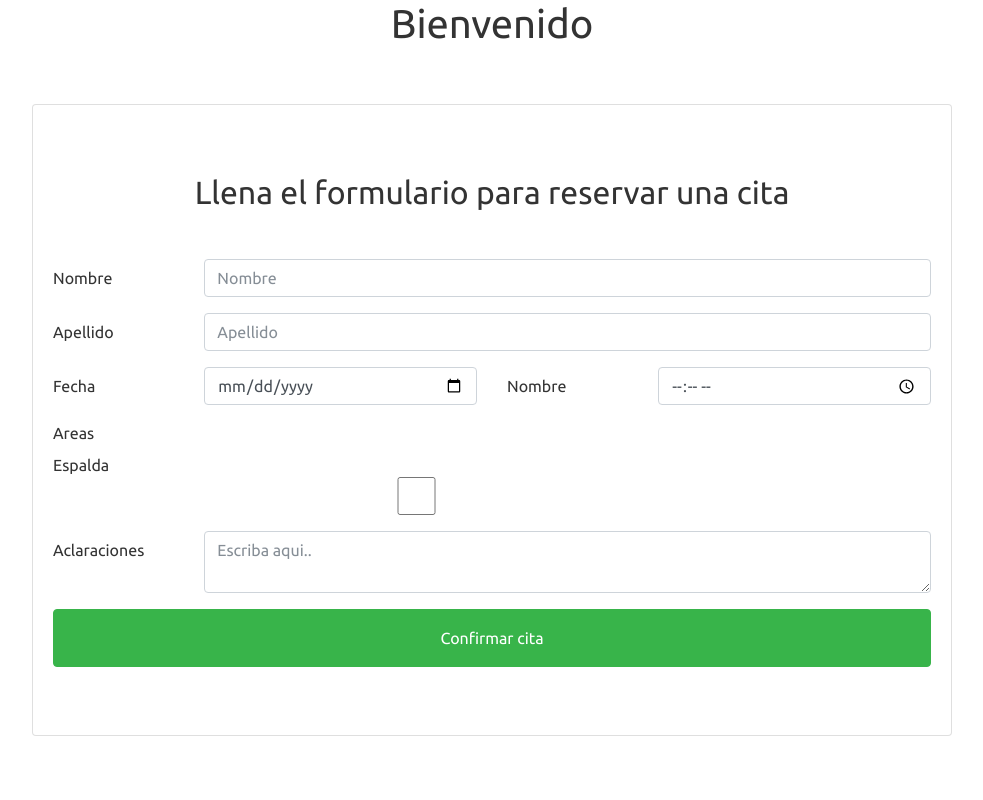
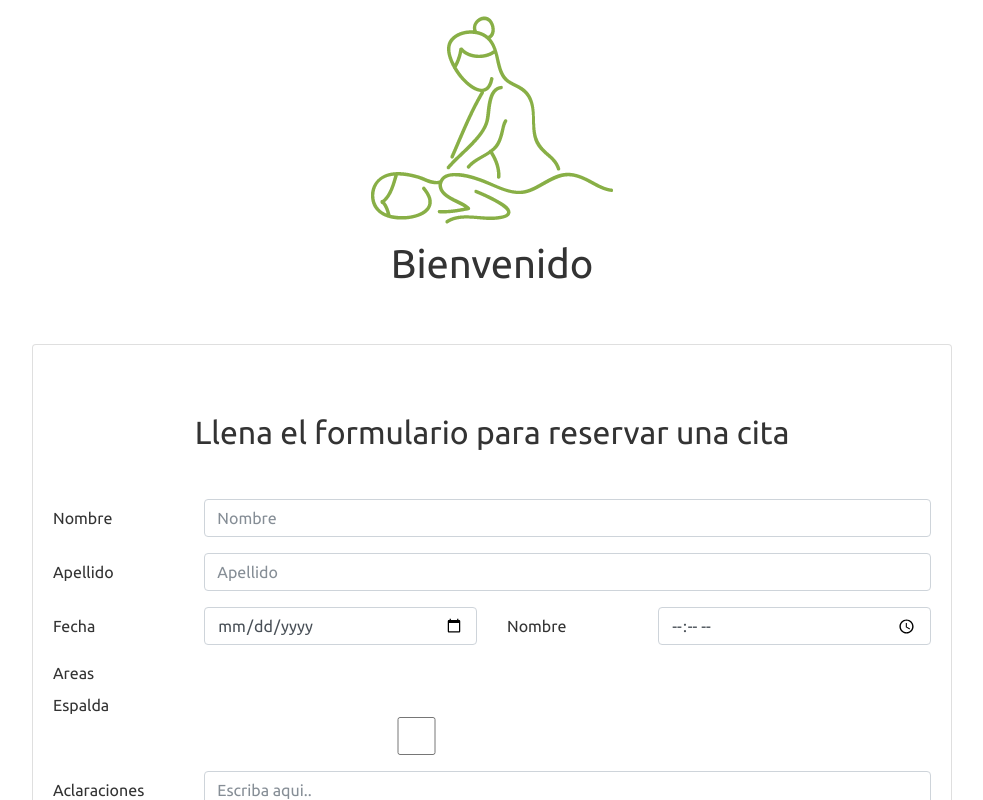
Before and after one commit to omniboyOK/agenda-masajes-react, a React (Create React App) app: page / in a window 1280 px wide. Shown: the top 800 px of the page, without its empty margins (148-1131 px from the left). Built offline with nearby package versions, Linux system fonts and the light colour scheme.

Commit message:
added banner to view and resized image

```diff
--- a/src/components/header/Header.js
+++ b/src/components/header/Header.js
@@ -4,8 +4,9 @@ class Header extends Component {
     state = {  }
     render() {
         return (
-            <header>
-                <h1 className="text-center">Bienvenido</h1>
+            <header className="text-center">
+                <img className="img-fluid" src="./banner.png"/>
+                <h1>Bienvenido</h1>
             </header>
          );
     }
```
Also changed, not shown: public/banner.png.
